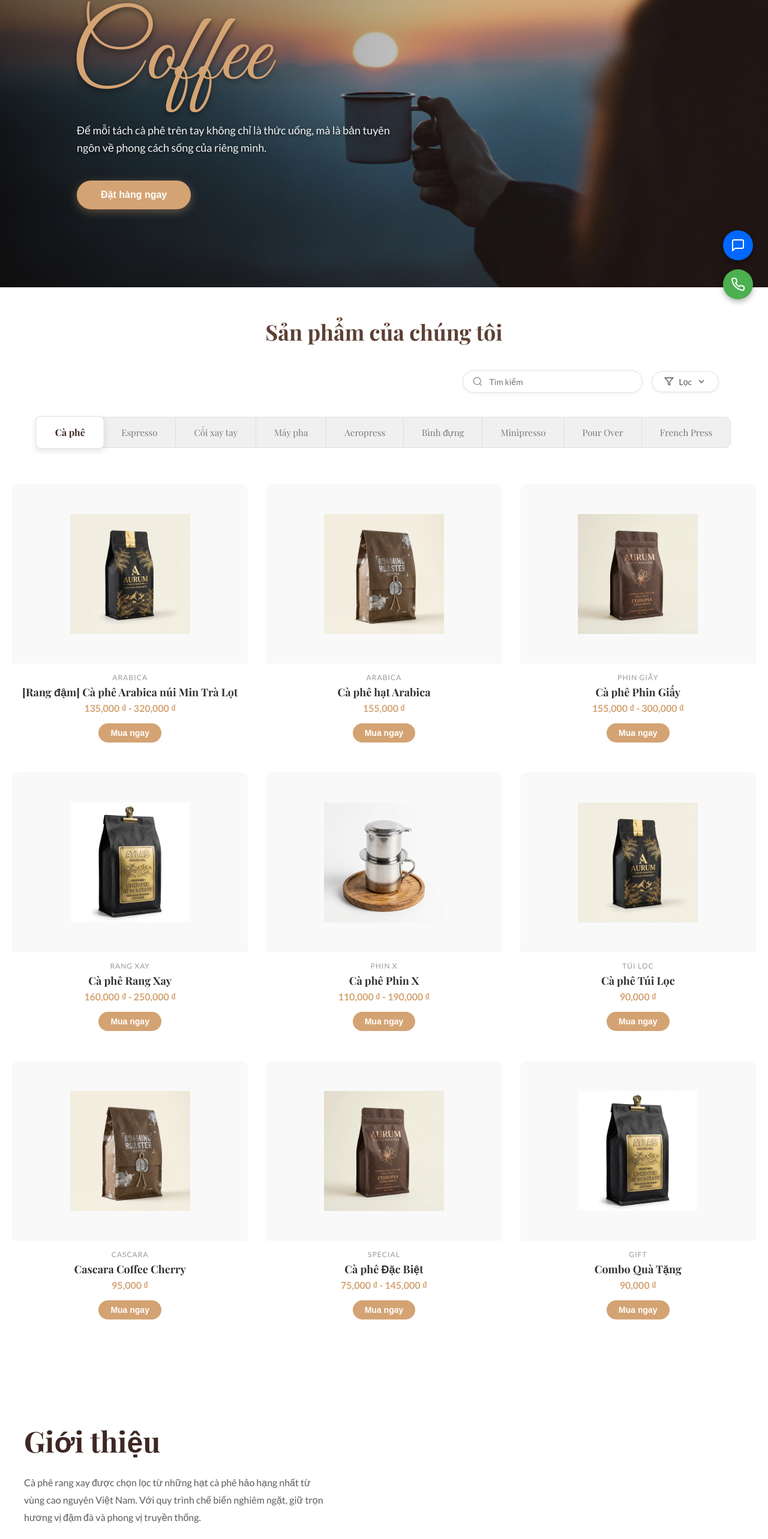
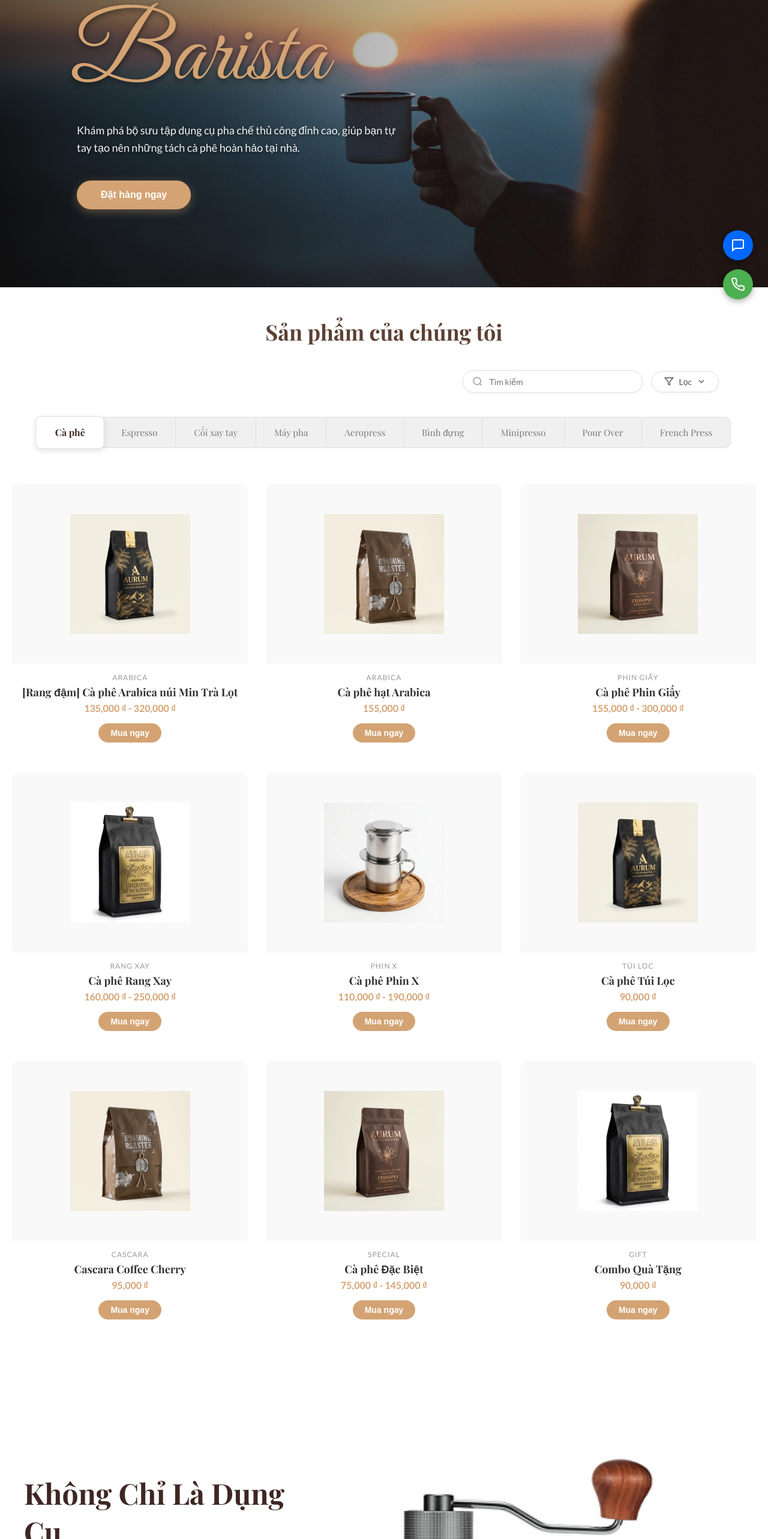
Before and after one commit to wilfierd/coffee-shop-web, a Next.js app: page /products in a window 1280 px wide. Shown: the part 201-2767 px from the top of the page at 60% size. Built offline with nearby package versions, Linux system fonts and the light colour scheme; a web font is replaced by a local one.

Commit message:
udapte cho đúng với topic

```diff
--- a/src/app/layout.js
+++ b/src/app/layout.js
@@ -25,8 +25,8 @@ const greatVibes = Great_Vibes({
 });
 
 export const metadata = {
-  title: "BrewViet - Authentic Vietnamese Coffee",
-  description: "Experience the best coffee in town.",
+  title: "BrewViet - Dụng Cụ Pha Chế & Cà Phê Thủ Công",
+  description: "Chuyên cung cấp bộ kit pha chế, dụng cụ cà phê thủ công và kiến thức Home Barista.",
   icons: {
     icon: '/images/logo.png',
   },
--- a/src/app/products/page.js
+++ b/src/app/products/page.js
@@ -90,12 +90,12 @@ export default function ProductsPage() {
                     priority
                 />
                 <div className={styles.heroContent}>
-                    <h2 className={styles.smallTitle}>Khám phá cà phê Việt chính gốc</h2>
+                    <h2 className={styles.smallTitle}>Dụng Cụ Pha Chế Chuyên Nghiệp</h2>
                     <div className={styles.mainTitleWrapper}>
-                        <span className={styles.scriptText}>Coffee</span>
+                        <span className={styles.scriptText}>Barista</span>
                     </div>
                     <p className={styles.heroDescription}>
-                        Để mỗi tách cà phê trên tay không chỉ là thức uống, mà là bản tuyên ngôn về phong cách sống của riêng mình.
+                        Khám phá bộ sưu tập dụng cụ pha chế thủ công đỉnh cao, giúp bạn tự tay tạo nên những tách cà phê hoàn hảo tại nhà.
                     </p>
                     <button className={styles.heroBtn}>Đặt hàng ngay</button>
                 </div>
@@ -183,19 +183,18 @@ export default function ProductsPage() {
 
             {/* About Section (Reusing Recover Component) */}
             <Recover
-                title="Giới thiệu"
+                title="Không Chỉ Là Dụng Cụ"
                 description={
                     <>
-                        Cà phê rang xay được chọn lọc từ những hạt cà phê hảo hạng nhất
-                        từ vùng cao nguyên Việt Nam. Với quy trình chế biến nghiêm ngặt,
-                        giữ trọn hương vị đậm đà và phong vị truyền thống.
+                        Tại BrewViet, chúng tôi cung cấp giải pháp trọn gói cho trải nghiệm cà phê tại nhà.
+                        Từ những bộ Kit pha chế chuyên nghiệp, kiến thức chuyên sâu, đến cộng đồng chia sẻ đam mê.
                         <br /><br />
-                        Chúng tôi tự hào mang đến những ly cà phê sạch và chất lượng
-                        cho người sành điệu, đam mê khám phá hương vị cà phê Việt.
+                        Chúng tôi đồng hành cùng bạn trên hành trình trở thành một Home Barista thực thụ,
+                        biến mỗi lần pha chế thành một trải nghiệm phong cách sống.
                     </>
                 }
-                buttonText="Xem chi tiết"
-                imageSrc={null}
+                buttonText="Tham gia cộng đồng"
+                imageSrc="/images/Rectangle 7.png"
             />
 
 
```
Also changed, not shown: 1 other file (tests, documents, lock files or other folders).
